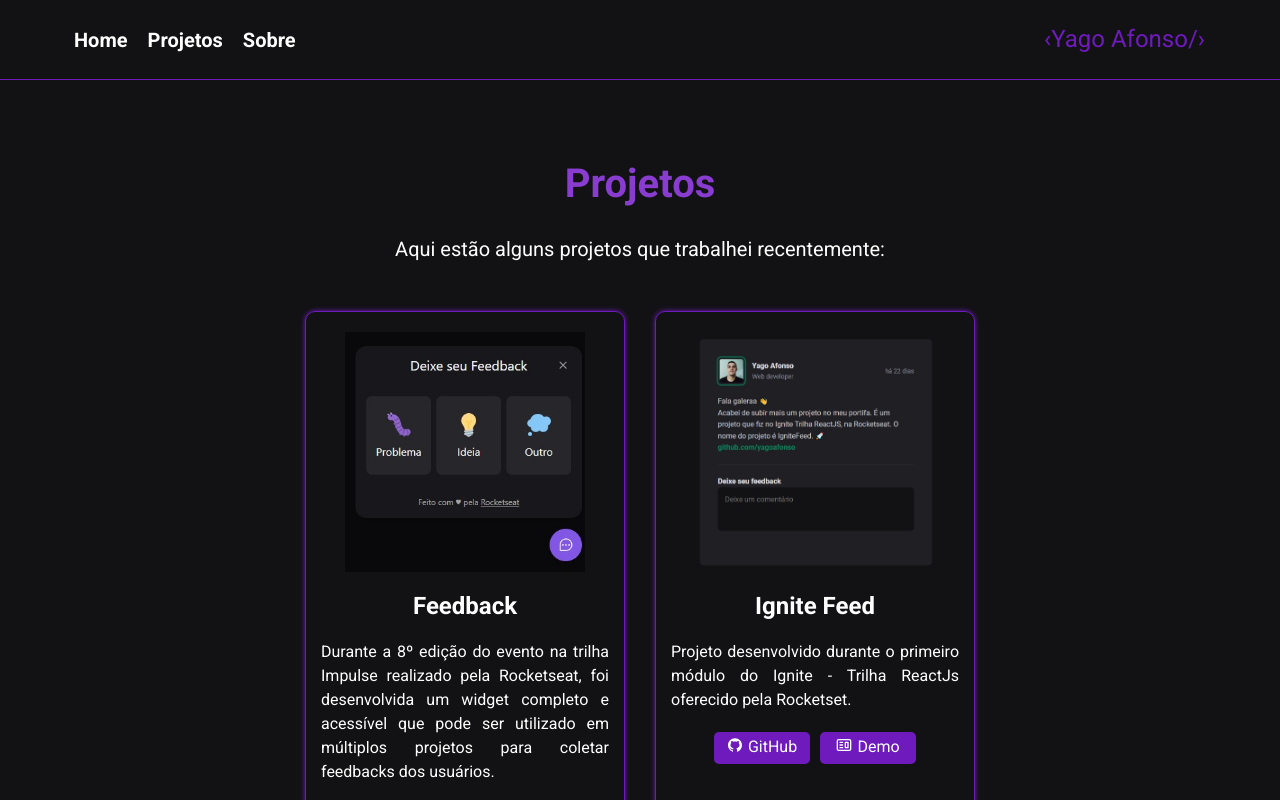
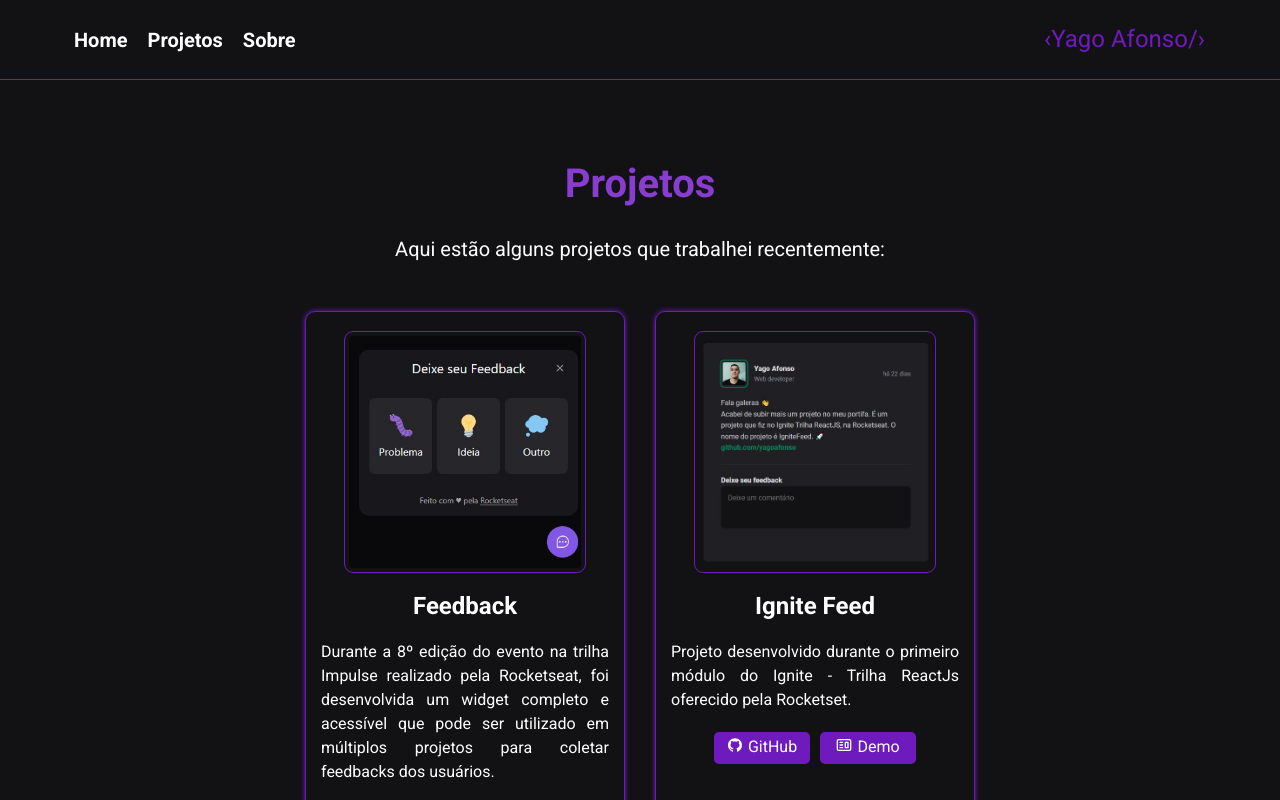
Before and after one commit to yagoafonso/Portfolio, a React (Vite) app: page /projects in a window 1280 px wide. Shown: the top 800 px of the page. Built offline with nearby package versions, Linux system fonts and the light colour scheme.

Commit message:
Update style

```diff
--- a/src/components/ProjectCard/style.js
+++ b/src/components/ProjectCard/style.js
@@ -16,6 +16,9 @@ export const CardImg = styled.img`
   height: 15rem;
   object-fit: cover;
   margin-top: 20px;
+  border-radius: 8px;
+  border: 4px solid var(--gray-900);
+  outline: 1px solid var(--blueviolet-800);
 `
 export const CardTitle = styled.h3`
   font-size: 1.5rem;
```
